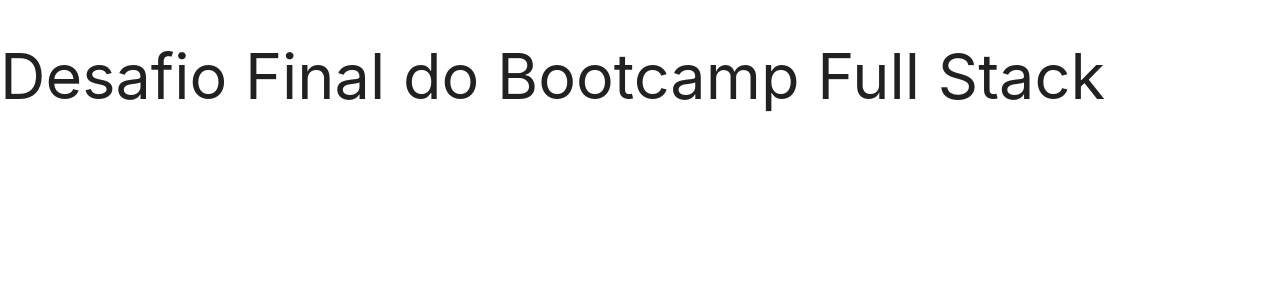
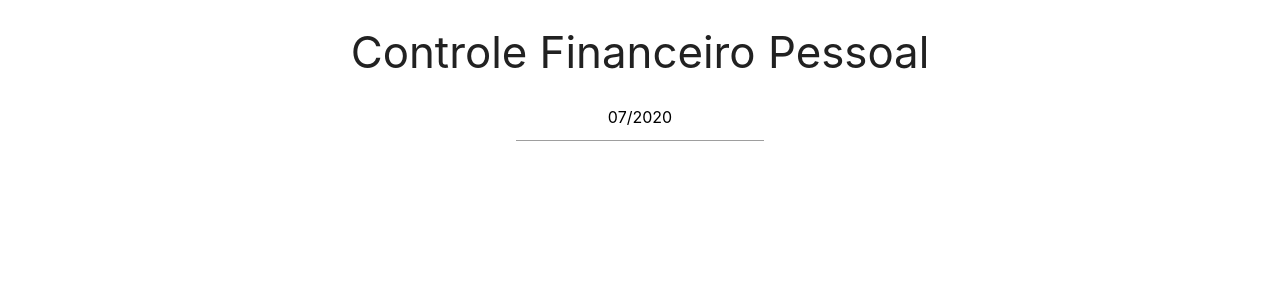
Before and after one commit to wellingtonf-souza/FullStack-_IGTI_Desafios, a React (Create React App) app in the folder Desafio Final/project/app/client/: page / in a window 1280 px wide. Shown: the top 300 px of the page. Built offline with nearby package versions, Linux system fonts and the light colour scheme.

Commit message:
add input period center

```diff
--- a/Desafio Final/project/app/client/package.json
+++ b/Desafio Final/project/app/client/package.json
@@ -10,6 +10,7 @@
     "axios": "0.19.2",
     "materialize-css": "1.0.0",
     "react": "16.13.1",
+    "react-datepicker": "3.1.3",
     "react-dom": "16.13.1",
     "react-modal": "3.11.2",
     "react-scripts": "3.4.1"
--- a/Desafio Final/project/app/client/src/App.js
+++ b/Desafio Final/project/app/client/src/App.js
@@ -1,5 +1,30 @@
-import React from 'react';
+import React, { useState } from "react";
+import DatePicker from "react-datepicker";
+import "react-datepicker/dist/react-datepicker.css";
+import css from "./css/style.module.css";
 
 export default function App() {
-  return <h1>Desafio Final do Bootcamp Full Stack</h1>;
+  const [startDate, setStartDate] = useState(new Date());
+  const minDate = new Date(2019, 11, 30);
+  const maxDate = new Date(2021, 11, 31);
+  const handleDate = (date) => {
+    setStartDate(date);
+    // console.log(date.toISOString().substring(0, 7));
+  };
+  return (
+    <div>
+      <h3 className="center">Controle Financeiro Pessoal</h3>
+      <div className={css.DatePickerSelectPeriod}>
+        <DatePicker
+          selected={startDate}
+          onChange={handleDate}
+          dateFormat="MM/yyyy"
+          showMonthYearPicker
+          minDate={minDate}
+          maxDate={maxDate}
+          className={css.DatePickerSelectPeriodInput}
+        />
+      </div>
+    </div>
+  );
 }
--- /dev/null
+++ b/Desafio Final/project/app/client/src/css/style.module.css
@@ -0,0 +1,13 @@
+.DatePickerSelectPeriod {
+  display: flex;
+  flex-direction: row;
+  align-items: center;
+  justify-content: center;
+  /* border: 1px solid lightgray; */
+  border-radius: 5px;
+  /* margin: 0 auto; */
+}
+
+.DatePickerSelectPeriodInput {
+  text-align: center;
+}
```
Also changed, not shown: 2 other files (tests, documents, lock files or other folders).
